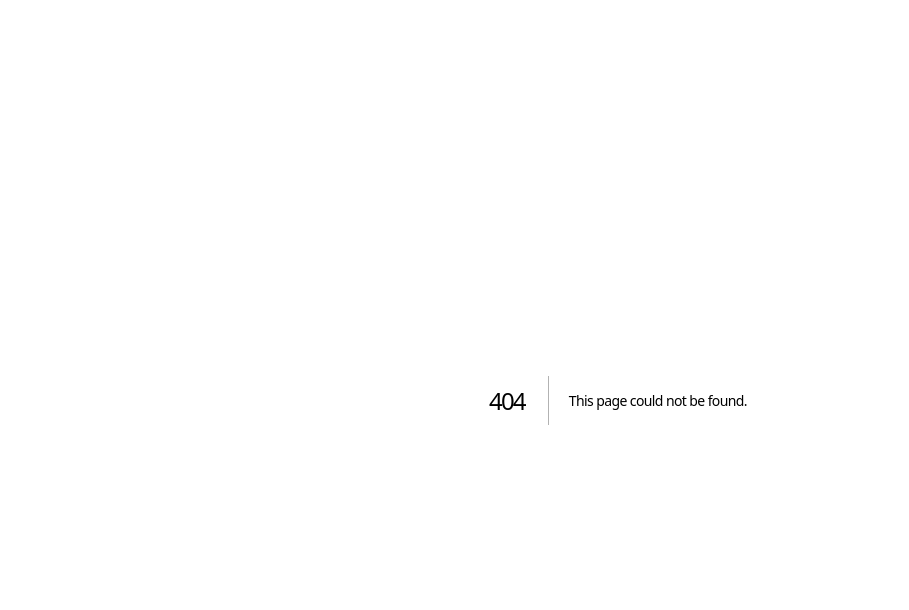
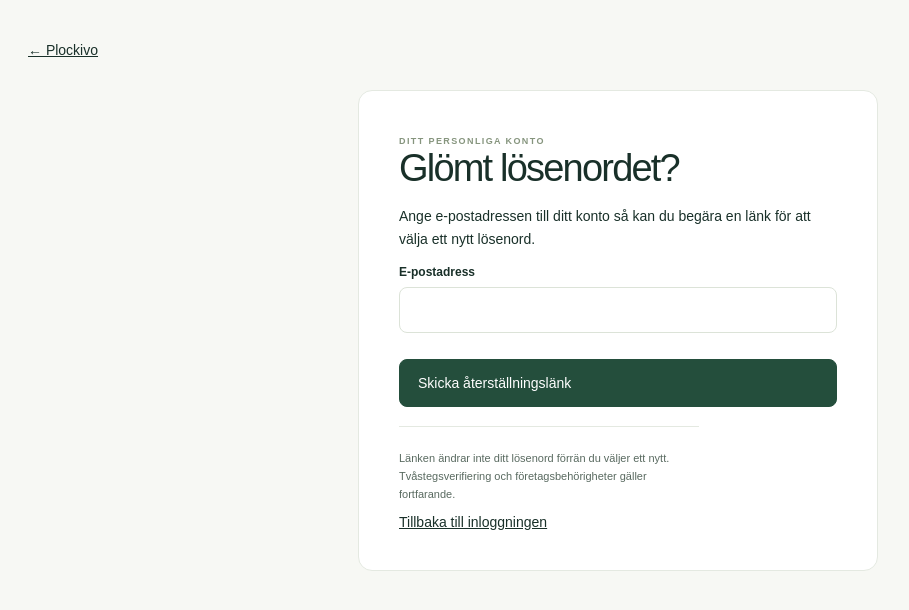
Before and after one commit to heke99/plockivo-web, a Next.js app: page /forgot-password in a window 1280 px wide. Before the commit this address had no page. Shown: the top 610 px of the page, without its empty margins (22-931 px from the left). Built offline with nearby package versions, Linux system fonts and the light colour scheme.

Commit message:
Add dedicated account recovery and guide accounts without mandates

```diff
--- /dev/null
+++ b/src/app/forgot-password/page.tsx
@@ -0,0 +1,17 @@
+'use client';
+import Link from 'next/link';
+import {useState} from 'react';
+export default function ForgotPassword(){
+ const [email,setEmail]=useState(''),[busy,setBusy]=useState(false),[error,setError]=useState(''),[message,setMessage]=useState('');
+ async function submit(){
+  setBusy(true);setError('');setMessage('');
+  try{
+   const response=await fetch('/api/session',{method:'POST',headers:{'Content-Type':'application/json'},body:JSON.stringify({action:'reset',email:email.trim()}),cache:'no-store',signal:AbortSignal.timeout(15000)});
+   const data=await response.json();
+   if(!response.ok)throw Error(data.error??'Försök igen senare.');
+   setMessage(data.message);
+  }catch(e){setError(e instanceof Error&&e.name==='TimeoutError'?'Förfrågan tog för lång tid. Vänta en stund innan du försöker igen.':e instanceof Error?e.message:'Försök igen senare.');}
+  finally{setBusy(false)}
+ }
+ return <main className="content"><Link href="/">← Plockivo</Link><section className="panel login" style={{maxWidth:520,margin:'32px auto'}}><span className="step">DITT PERSONLIGA KONTO</span><h1>Glömt lösenordet?</h1><p>Ange e-postadressen till ditt konto så kan du begära en länk för att välja ett nytt lösenord.</p><form onSubmit={e=>{e.preventDefault();void submit()}}><label>E-postadress<input type="email" autoComplete="email" maxLength={254} required value={email} disabled={busy} onChange={e=>{setEmail(e.target.value);setMessage('');setError('')}}/></label><button className="primary wide" type="submit" disabled={busy||!!message}>{busy?'Skickar förfrågan…':'Skicka återställningslänk'}</button></form>{error&&<p className="alert error" role="alert">{error}</p>}{message&&<p className="alert notice" role="status">{message}</p>}<p className="muted">Länken ändrar inte ditt lösenord förrän du väljer ett nytt. Tvåstegsverifiering och företagsbehörigheter gäller fortfarande.</p><Link href="/app">Tillbaka till inloggningen</Link></section></main>
+}
```
Also changed, not shown: src/app/workspace.tsx (+1 -1 lines), 1 other file (tests, documents, lock files or other folders).
